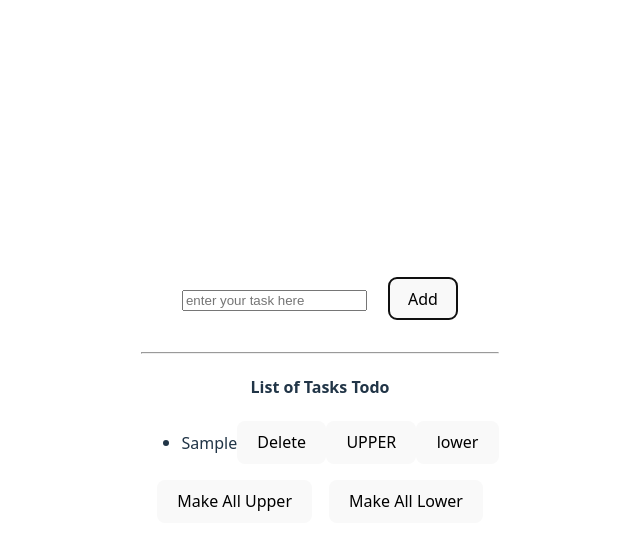
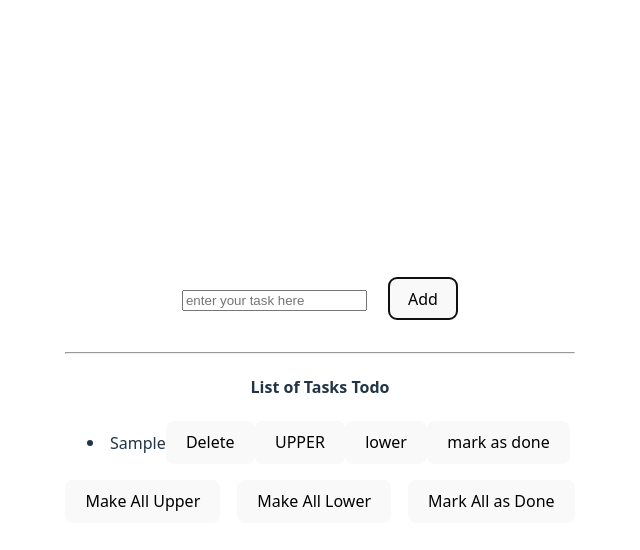
Before and after one commit to DGSudheer/Todo, a React (Vite) app: page / in a window 1280 px wide. Both pictures are taken after typing "Sample" into the empty fields and a click on the button "Add". Shown: the top 550 px of the page, without its empty margins (320-960 px from the left). Built offline with nearby package versions, Linux system fonts and the light colour scheme.

Commit message:
Todo part-2

```diff
--- a/src/Todo.jsx
+++ b/src/Todo.jsx
@@ -11,7 +11,7 @@ export default function Todo() {
     }
     let addNew = ()=>{
         setTodo((todo)=>{
-            return ([...todo, {task:newTodo, id:uuidv4()}])
+            return ([...todo, {task:newTodo, id:uuidv4(), isDone:false}])
         })
         setNewTodo("")
     }
@@ -63,6 +63,25 @@ export default function Todo() {
             })
         )
     }
+    let markAllDone = () => {
+        setTodo((prev)=>
+            prev.map((t)=>{
+                return{
+                    ...t, isDone: true
+                }
+            })
+        )
+    }
+    let markDone = (id) => {
+        setTodo((prev)=>
+            prev.map((t)=>{
+                if(t.id===id)
+                    return{...t, isDone: true}
+                else
+                    return t;
+            })
+        )
+    }
 
     return(
         <div>
@@ -76,17 +95,22 @@ export default function Todo() {
                 {
                     todo.map((t)=>{
                         return(
-                            <li key={t.id}>{t.task}
+                            <li key={t.id}>
+                                <span style={t.isDone ? {textDecorationLine: "line-through", textDecorationColor: "red"} : {}}>
+                                    {t.task}
+                                </span>
                                 <button onClick={()=>deleteTask(t.id)}>Delete</button>
                                 <button onClick={()=>makeUpper(t.id)}>UPPER</button>
                                 <button onClick={()=>makeLower(t.id)}>lower</button>
+                                <button onClick={()=>markDone(t.id)}>mark as done</button>
                             </li>
                         )
                     })
                 }
             </ul>
             <button onClick={makeAllUpper}>Make All Upper</button> &nbsp; &nbsp;
-            <button onClick={makeAllLower}>Make All Lower</button>
+            <button onClick={makeAllLower}>Make All Lower</button> &nbsp; &nbsp;
+            <button onClick={markAllDone}>Mark All as Done</button>
         </div>
     )
 }
```
